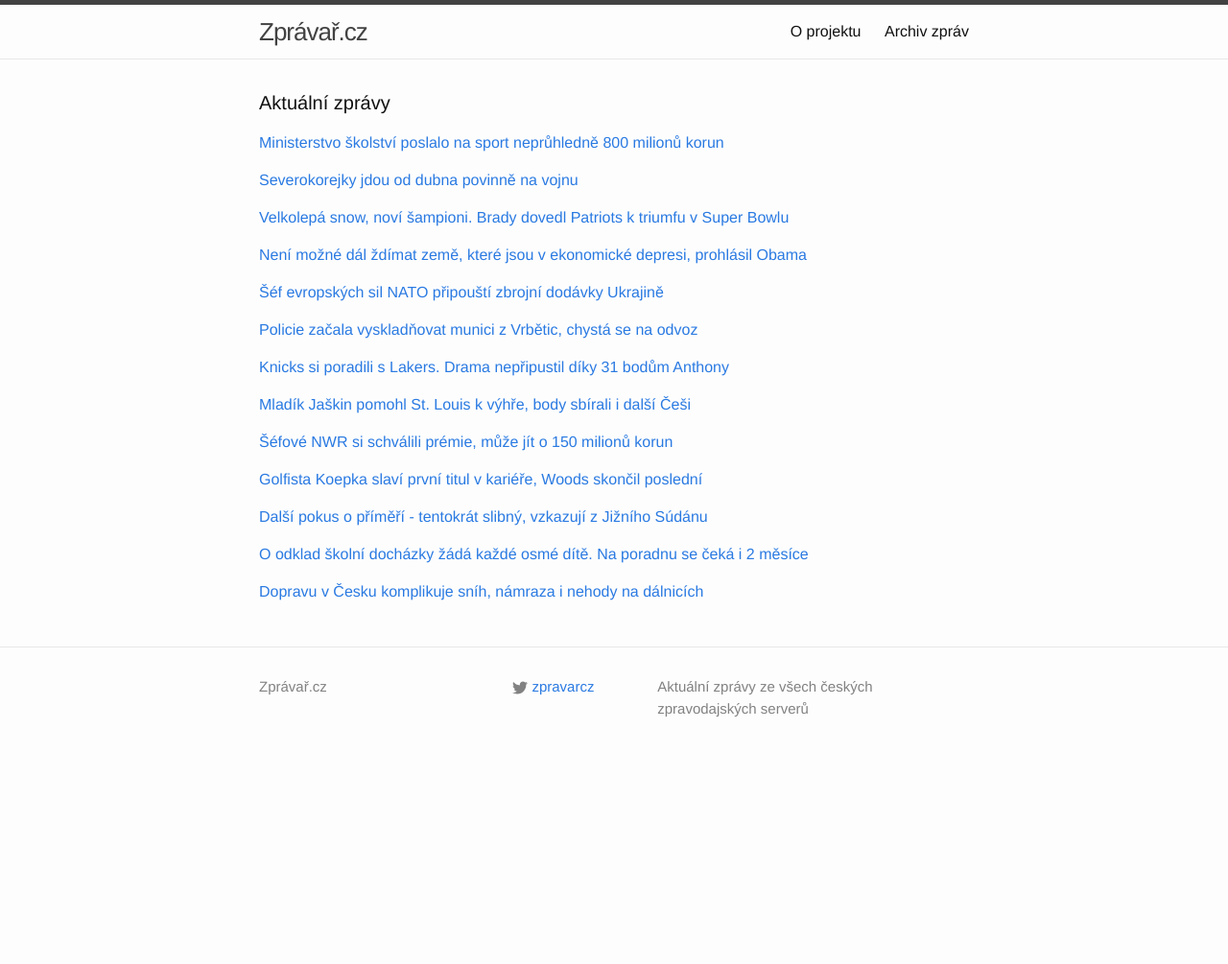
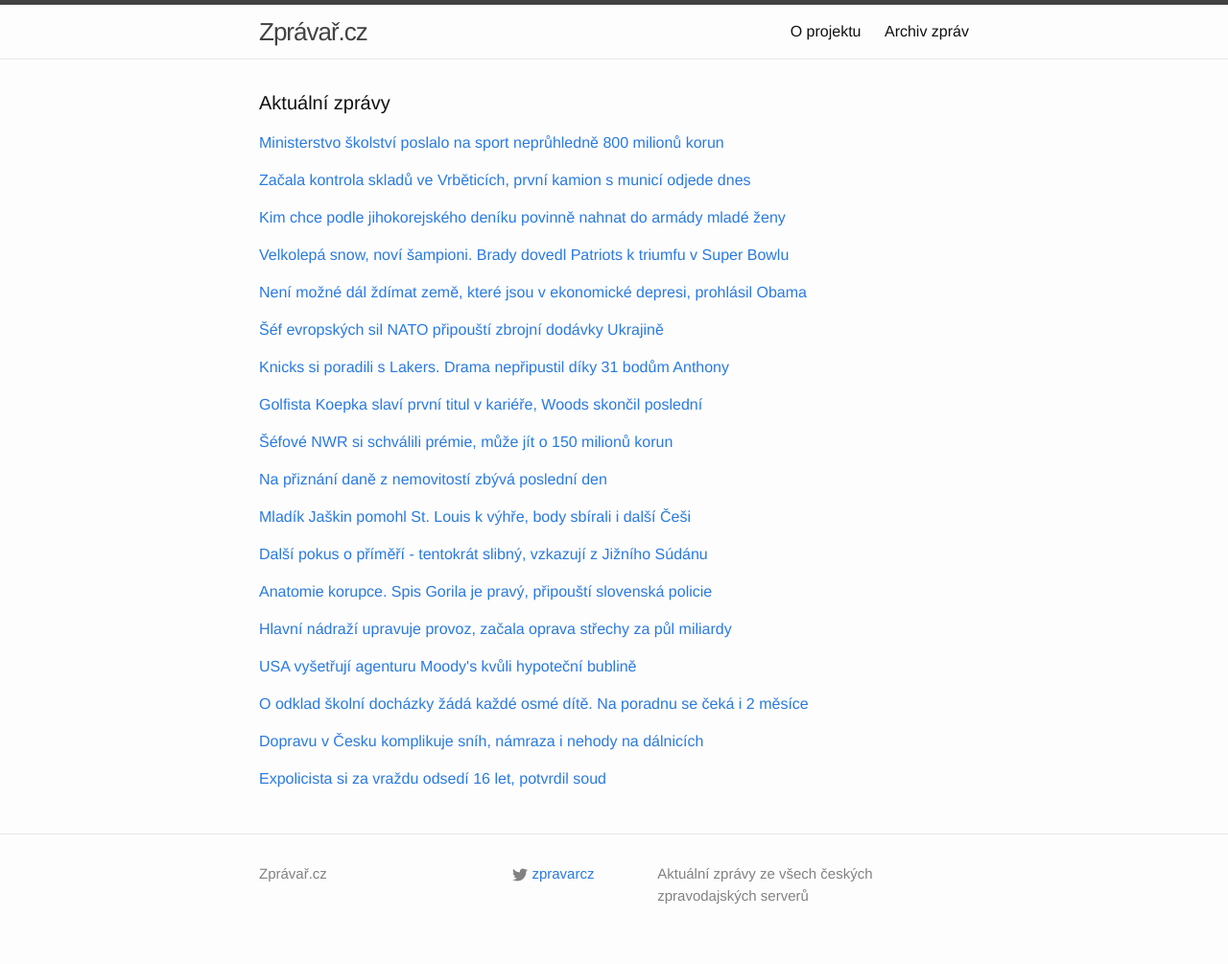
Before and after one commit to adliska/zpravar, a Jekyll site: the page built from index.html, in a window 1280 px wide. Shown: the whole page at 96% size. Built offline with Jekyll 4.4.1, drawn with Linux system fonts in a browser that asks for light colours; before the commit the page ends 900 px from its top, so only the background shows below that.

Commit message:
zpravar news update

```diff
--- a/index.html
+++ b/index.html
@@ -19,9 +19,22 @@ layout: default
 <li><a href=http://zpravy.idnes.cz/chyby-v-dotacich-ministerstva-skolstvi-na-sport-f6k-/domaci.aspx?c=A150202_072508_domaci_jj>Ministerstvo školství chybovalo v dotacích na sport, haprují stamiliony - zpravy.idnes.cz</a></li>
 <li><a href=http://sport.aktualne.cz/kontrolori-sli-po-dotacich-na-sport-a-nestacili-se-divit/r~56646314aa4211e49e4b0025900fea04/>Kontroloři šli po dotacích na sport. A nestačili se divit - sport.aktualne.cz</a></li>
 </ul>
-</div><p><a href="javascript:;" onclick="toggle_visibility('zpravy1')">Severokorejky jdou od dubna povinně na vojnu</a></p>
+</div><p><a href="javascript:;" onclick="toggle_visibility('zpravy1')">Začala kontrola skladů ve Vrběticích, první kamion s municí odjede dnes</a></p>
 <div id="zpravy1" style="display:none">
 <ul>
+<li><a href=http://zlin.idnes.cz/zacala-kontrola-municnich-skladu-ve-vlachovicich-vrbeticich-pra-/zlin-zpravy.aspx?c=A150131_2135787_zlin-zpravy_ras>Začala kontrola skladů ve Vrběticích, první kamion s municí odjede dnes - zlin.idnes.cz</a></li>
+<li><a href=http://zpravy.e15.cz/domaci/udalosti/policie-zacala-vyklizet-munici-z-vrbetickeho-skladu-akce-potrva-tydny-1158650>Policie začala vyklízet munici z vrbětického skladu, akce potrvá týdny - zpravy.e15.cz</a></li>
+<li><a href=http://domaci.ihned.cz/c1-63471270-zacalo-stehovani-vrbetickeho-skladu-prvni-kamion-s-munici-odjede-vecer>Začalo stěhování vrbětického skladu. První kamion s municí odjede večer - domaci.ihned.cz</a></li>
+<li><a href=http://www.denik.cz/z_domova/policie-zacala-s-vyskladnovanim-munice-z-arealu-ve-vrbeticich-20150202.html>Policie začala s vyskladňováním munice z areálu ve Vrběticích - www.denik.cz</a></li>
+<li><a href=http://www.lidovky.cz/policie-zacala-s-vyskladnovanim-munice-z-vrbetickeho-arealu-pls-/zpravy-domov.aspx?c=A150202_092908_ln_domov_mmu>Policie začala vyskladňovat munici z Vrbětic, chystá se na odvoz  - www.lidovky.cz</a></li>
+<li><a href=http://zpravy.aktualne.cz/regiony/zlinsky/policie-zacala-s-vyskladnovanim-munice-z-vrbetic/r~84313f74aab511e4ab15002590604f2e/>Policie začala s vyskladňováním munice z Vrbětic - zpravy.aktualne.cz</a></li>
+<li><a href=http://www.ceskenoviny.cz/zpravy/zpravy/policie-zacala-s-vyskladnovanim-munice-z-vrbetickeho-arealu/1176300>Policie začala s vyskladňováním munice z vrbětického areálu - www.ceskenoviny.cz</a></li>
+<li><a href=http://www.denik.cz/z_domova/ve-vrbeticich-dnes-zacne-vyskladnovani-munice-20150202.html>Ve Vrběticích dnes začne vyskladňování munice - www.denik.cz</a></li>
+</ul>
+</div><p><a href="javascript:;" onclick="toggle_visibility('zpravy2')">Kim chce podle jihokorejského deníku povinně nahnat do armády mladé ženy</a></p>
+<div id="zpravy2" style="display:none">
+<ul>
+<li><a href=http://zpravy.idnes.cz/kldr-podle-jihokorejskeho-listu-zavede-povinnou-vojenskou-sluzbu-pro-zeny-17l-/zahranicni.aspx?c=A150202_094654_zahranicni_im>Kim chce podle jihokorejského deníku povinně nahnat do armády mladé ženy - zpravy.idnes.cz</a></li>
 <li><a href=http://www.ceskatelevize.cz/ct24/svet/300306-severokorejky-jdou-od-dubna-povinne-na-vojnu/>Severokorejky jdou od dubna povinně na vojnu - www.ceskatelevize.cz</a></li>
 <li><a href=http://www.novinky.cz/zahranicni/svet/360424-severni-korea-posiluje-armadu-povinne-narukuji-zeny.html>Severní Korea posiluje armádu. Povinně narukují ženy - www.novinky.cz</a></li>
 <li><a href=http://zpravy.aktualne.cz/zahranici/severni-korea-posiluje-bezpecnost-do-armady-povolava-zeny/r~9bfac114aaad11e498be002590604f2e/>Severní Korea posiluje bezpečnost, do armády povolává ženy - zpravy.aktualne.cz</a></li>
@@ -29,8 +42,8 @@ layout: default
 <li><a href=http://zahranicni.ihned.cz/asie-a-pacifik-cina/c1-63470960-vek-17-az-20-let-vyska-142-centimetru-kldr-povolala-do-armady-i-zeny>Věk 17 až 20 let, výška 142 centimetrů. KLDR povolala do armády i ženy - zahranicni.ihned.cz</a></li>
 <li><a href=http://zahranicni.ihned.cz/asie-a-pacifik-cina/c1-63470960-vek-17-az-20-let-vyska-142-centimetru-kldr-zavedla-vojenskou-sluzbu-pro-zeny>Věk 17 až 20 let, výška 142 centimetrů. KLDR zavedla vojenskou službu pro ženy - zahranicni.ihned.cz</a></li>
 </ul>
-</div><p><a href="javascript:;" onclick="toggle_visibility('zpravy2')">Velkolepá snow, noví šampioni. Brady dovedl Patriots k triumfu v Super Bowlu</a></p>
-<div id="zpravy2" style="display:none">
+</div><p><a href="javascript:;" onclick="toggle_visibility('zpravy3')">Velkolepá snow, noví šampioni. Brady dovedl Patriots k triumfu v Super Bowlu</a></p>
+<div id="zpravy3" style="display:none">
 <ul>
 <li><a href=http://www.denik.cz/ostatni_sport/velkolepa-snow-novi-sampioni-brady-dovedl-patriots-k-triumfu-v-super-bowlu-20150.html>Velkolepá snow, noví šampioni. Brady dovedl Patriots k triumfu v Super Bowlu - www.denik.cz</a></li>
 <li><a href=http://www.rozhlas.cz/_zprava/hvezdny-brady-dovedl-patrioty-ke-ctvrtemu-triumfu-v-super-bowlu--1450472>Hvězdný Brady dovedl Patrioty ke čtvrtému triumfu v Super Bowlu - www.rozhlas.cz</a></li>
@@ -39,8 +52,8 @@ layout: default
 <li><a href=http://www.tyden.cz/rubriky/sport/ostatni-sporty/patrioti-ovladli-super-bowl-seattle-ztratil-velky-naskok_332052.html>Patrioti ovládli Super Bowl! Seattle ztratil velký náskok - www.tyden.cz</a></li>
 <li><a href=http://www.tyden.cz/rubriky/sport/ostatni-sporty/patrioti-ovladli-super-bowl-seattle-ztratil-desetibodovy-naskok_332052.html>Patrioti ovládli Super Bowl! Seattle ztratil desetibodový náskok - www.tyden.cz</a></li>
 </ul>
-</div><p><a href="javascript:;" onclick="toggle_visibility('zpravy3')">Není možné dál ždímat země, které jsou v ekonomické depresi, prohlásil Obama</a></p>
-<div id="zpravy3" style="display:none">
+</div><p><a href="javascript:;" onclick="toggle_visibility('zpravy4')">Není možné dál ždímat země, které jsou v ekonomické depresi, prohlásil Obama</a></p>
+<div id="zpravy4" style="display:none">
 <ul>
 <li><a href=http://zahranicni.ihned.cz/c1-63471190-neni-mozne-dal-zdimat-zeme-ktere-jsou-v-ekonomicke-depresi-prohlasil-obama>Není možné dál ždímat země, které jsou v ekonomické depresi, prohlásil Obama - zahranicni.ihned.cz</a></li>
 <li><a href=http://www.rozhlas.cz/_zprava/recky-ministr-financi-bude-po-parizi-jednat-o-reckem-dluhu-v-londyne--1450460>Řecký ministr financí bude po Paříži jednat o řeckém dluhu v Londýně - www.rozhlas.cz</a></li>
@@ -49,22 +62,14 @@ layout: default
 <li><a href=http://www.ceskenoviny.cz/zpravy/zpravy/obama-pry-vyjadril-pochopeni-pro-nektere-pozadavky-recka/1176226>Obama prý vyjádřil pochopení pro některé požadavky Řecka - www.ceskenoviny.cz</a></li>
 <li><a href=http://zpravy.e15.cz/domaci/politika/francie-recko-by-si-melo-vyjednat-nove-dohody-s-veriteli-1158474>Francie: Řecko by si mělo vyjednat nové dohody s věřiteli - zpravy.e15.cz</a></li>
 </ul>
-</div><p><a href="javascript:;" onclick="toggle_visibility('zpravy4')">Šéf evropských sil NATO připouští zbrojní dodávky Ukrajině</a></p>
-<div id="zpravy4" style="display:none">
+</div><p><a href="javascript:;" onclick="toggle_visibility('zpravy5')">Šéf evropských sil NATO připouští zbrojní dodávky Ukrajině</a></p>
+<div id="zpravy5" style="display:none">
 <ul>
 <li><a href=http://www.ceskatelevize.cz/ct24/svet/300299-sef-evropskych-sil-nato-pripousti-zbrojni-dodavky-ukrajine/>Šéf evropských sil NATO připouští zbrojní dodávky Ukrajině - www.ceskatelevize.cz</a></li>
 <li><a href=http://www.novinky.cz/zahranicni/evropa/360420-chut-vyzbrojit-ukrajinu-utocnymi-zbranemi-ve-spojenych-statech-sili.html>Chuť vyzbrojit Ukrajinu útočnými zbraněmi ve Spojených státech sílí - www.novinky.cz</a></li>
 <li><a href=http://zpravy.idnes.cz/zbrane-pro-ukrajinu-usa-0sr-/zahranicni.aspx?c=A150202_063454_zahranicni_jj>USA zvažují, že Ukrajině pošlou zbraně pro boj se separatisty - zpravy.idnes.cz</a></li>
 <li><a href=http://www.novinky.cz/zahranicni/evropa/360420-americti-predstavitele-a-evropsky-velitel-nato-se-priklaneji-k-vyzbrojeni-ukrajiny.html>Američtí představitelé a evropský velitel NATO se přiklánějí k vyzbrojení Ukrajiny  - www.novinky.cz</a></li>
 <li><a href=http://www.ceskenoviny.cz/zpravy/zpravy/v-usa-pry-sili-vule-po-vyzbrojeni-sil-kyjeva-proti-separatistum/1176227>V USA prý sílí vůle po vyzbrojení sil Kyjeva proti separatistům - www.ceskenoviny.cz</a></li>
-</ul>
-</div><p><a href="javascript:;" onclick="toggle_visibility('zpravy5')">Policie začala vyskladňovat munici z Vrbětic, chystá se na odvoz </a></p>
-<div id="zpravy5" style="display:none">
-<ul>
-<li><a href=http://www.lidovky.cz/policie-zacala-s-vyskladnovanim-munice-z-vrbetickeho-arealu-pls-/zpravy-domov.aspx?c=A150202_092908_ln_domov_mmu>Policie začala vyskladňovat munici z Vrbětic, chystá se na odvoz  - www.lidovky.cz</a></li>
-<li><a href=http://zpravy.aktualne.cz/regiony/zlinsky/policie-zacala-s-vyskladnovanim-munice-z-vrbetic/r~84313f74aab511e4ab15002590604f2e/>Policie začala s vyskladňováním munice z Vrbětic - zpravy.aktualne.cz</a></li>
-<li><a href=http://www.ceskenoviny.cz/zpravy/zpravy/policie-zacala-s-vyskladnovanim-munice-z-vrbetickeho-arealu/1176300>Policie začala s vyskladňováním munice z vrbětického areálu - www.ceskenoviny.cz</a></li>
-<li><a href=http://www.denik.cz/z_domova/ve-vrbeticich-dnes-zacne-vyskladnovani-munice-20150202.html>Ve Vrběticích dnes začne vyskladňování munice - www.denik.cz</a></li>
 </ul>
 </div><p><a href="javascript:;" onclick="toggle_visibility('zpravy6')">Knicks si poradili s Lakers. Drama nepřipustil díky 31 bodům Anthony</a></p>
 <div id="zpravy6" style="display:none">
@@ -74,13 +79,13 @@ layout: default
 <li><a href=http://www.sportovninoviny.cz/zpravy/anthony-pokoril-basketbalisty-lakers-31-body/1176282>Anthony pokořil basketbalisty Lakers 31 body - www.sportovninoviny.cz</a></li>
 <li><a href=http://sport.aktualne.cz/anthony-pokoril-basketbalisty-lakers-31-body/r~0756a66caab311e4b6d20025900fea04/>Anthony pokořil basketbalisty Lakers 31 body - sport.aktualne.cz</a></li>
 </ul>
-</div><p><a href="javascript:;" onclick="toggle_visibility('zpravy7')">Mladík Jaškin pomohl St. Louis k výhře, body sbírali i další Češi</a></p>
+</div><p><a href="javascript:;" onclick="toggle_visibility('zpravy7')">Golfista Koepka slaví první titul v kariéře, Woods skončil poslední</a></p>
 <div id="zpravy7" style="display:none">
 <ul>
-<li><a href=http://www.tyden.cz/rubriky/sport/hokej/nhl/mladik-jaskin-pomohl-st-louis-k-vyhre-body-sbirali-i-dalsi-cesi_332064.html>Mladík Jaškin pomohl St. Louis k výhře, body sbírali i další Češi - www.tyden.cz</a></li>
-<li><a href=http://www.rozhlas.cz/_zprava/jaskin-pomohl-v-nhl-golem-st-louis-v-tymu-je-velka-sila-musim-makat-rika--1450464>Jaškin pomohl v NHL gólem St. Louis. V týmu je velká síla, musím makat, říká - www.rozhlas.cz</a></li>
-<li><a href=http://www.denik.cz/hokej/jaskin-nasmeroval-v-nhl-st-louis-k-vyhre-20150202.html>Jaškin nasměroval v NHL St. Louis k výhře - www.denik.cz</a></li>
-<li><a href=http://www.sportovninoviny.cz/zpravy/jaskin-nasmeroval-v-nhl-st-louis-k-vyhre/1176252>Jaškin nasměroval v NHL St. Louis k výhře - www.sportovninoviny.cz</a></li>
+<li><a href=http://www.denik.cz/ostatni_sport/golfista-koepka-slavi-prvni-titul-v-kariere-woods-zcela-vyhorel-20150202.html>Golfista Koepka slaví první titul v kariéře, Woods skončil poslední - www.denik.cz</a></li>
+<li><a href=http://sport.idnes.cz/golf-scottsdale-koepka-07p-/sport-golf.aspx?c=A150202_082818_sport-golf_rou>Golfista Koepka se ve Scottsdale radoval z prvního titulu v kariéře - sport.idnes.cz</a></li>
+<li><a href=http://sport.aktualne.cz/golfista-koepka-vyhral-prvni-titul-woods-zklamal/r~286c12b0aaae11e49f60002590604f2e/>Golfista Koepka vyhrál první titul, Woods zklamal - sport.aktualne.cz</a></li>
+<li><a href=http://www.sportovninoviny.cz/zpravy/golfista-koepka-vybojoval-ve-scottsdale-prvni-titul-v-kariere/1176278>Golfista Koepka vybojoval ve Scottsdale první titul v kariéře - www.sportovninoviny.cz</a></li>
 </ul>
 </div><p><a href="javascript:;" onclick="toggle_visibility('zpravy8')">Šéfové NWR si schválili prémie, může jít o 150 milionů korun</a></p>
 <div id="zpravy8" style="display:none">
@@ -90,33 +95,69 @@ layout: default
 <li><a href=http://www.financninoviny.cz/zpravodajstvi/zpravy/e15-sefove-nwr-si-schvalili-premie-muze-jit-o-150-mil-8-lidem/1176234>E15: Šéfové NWR si schválili prémie, může jít o 150 mil. 8 lidem - www.financninoviny.cz</a></li>
 <li><a href=http://zpravy.e15.cz/byznys/prumysl-a-energetika/manazeri-ztratove-nwr-si-schvalili-tucne-premie-1158514>Manažeři ztrátové NWR si schválili tučné prémie - zpravy.e15.cz</a></li>
 </ul>
-</div><p><a href="javascript:;" onclick="toggle_visibility('zpravy9')">Golfista Koepka slaví první titul v kariéře, Woods skončil poslední</a></p>
+</div><p><a href="javascript:;" onclick="toggle_visibility('zpravy9')">Na přiznání daně z nemovitostí zbývá poslední den</a></p>
 <div id="zpravy9" style="display:none">
 <ul>
-<li><a href=http://www.denik.cz/ostatni_sport/golfista-koepka-slavi-prvni-titul-v-kariere-woods-zcela-vyhorel-20150202.html>Golfista Koepka slaví první titul v kariéře, Woods skončil poslední - www.denik.cz</a></li>
-<li><a href=http://sport.idnes.cz/golf-scottsdale-koepka-07p-/sport-golf.aspx?c=A150202_082818_sport-golf_rou>Golfista Koepka se ve Scottsdale radoval z prvního titulu v kariéře - sport.idnes.cz</a></li>
-<li><a href=http://sport.aktualne.cz/golfista-koepka-vyhral-prvni-titul-woods-zklamal/r~286c12b0aaae11e49f60002590604f2e/>Golfista Koepka vyhrál první titul, Woods zklamal - sport.aktualne.cz</a></li>
-<li><a href=http://www.sportovninoviny.cz/zpravy/golfista-koepka-vybojoval-ve-scottsdale-prvni-titul-v-kariere/1176278>Golfista Koepka vybojoval ve Scottsdale první titul v kariéře - www.sportovninoviny.cz</a></li>
+<li><a href=http://www.ceskatelevize.cz/ct24/ekonomika/300307-na-priznani-dane-z-nemovitosti-zbyva-posledni-den/>Na přiznání daně z nemovitostí zbývá poslední den - www.ceskatelevize.cz</a></li>
+<li><a href=http://www.novinky.cz/finance/360422-dnes-je-posledni-moznost-podat-priznani-k-dani-z-nemovitosti.html>Dnes je poslední možnost podat přiznání k dani z nemovitosti - www.novinky.cz</a></li>
+<li><a href=http://www.financninoviny.cz/zpravodajstvi/zpravy/dnes-je-posledni-termin-na-priznani-dane-z-nemovitych-veci/1176248>Dnes je poslední termín na přiznání daně z nemovitých věcí - www.financninoviny.cz</a></li>
+<li><a href=http://www.rozhlas.cz/_zprava/novym-vlastnikum-nemovitosti-zbyva-posledni-den-k-priznani-dane--1450456>Novým vlastníkům nemovitostí zbývá poslední den k přiznání daně - www.rozhlas.cz</a></li>
 </ul>
-</div><p><a href="javascript:;" onclick="toggle_visibility('zpravy10')">Další pokus o příměří - tentokrát slibný, vzkazují z Jižního Súdánu</a></p>
+</div><p><a href="javascript:;" onclick="toggle_visibility('zpravy10')">Mladík Jaškin pomohl St. Louis k výhře, body sbírali i další Češi</a></p>
 <div id="zpravy10" style="display:none">
+<ul>
+<li><a href=http://www.tyden.cz/rubriky/sport/hokej/nhl/mladik-jaskin-pomohl-st-louis-k-vyhre-body-sbirali-i-dalsi-cesi_332064.html>Mladík Jaškin pomohl St. Louis k výhře, body sbírali i další Češi - www.tyden.cz</a></li>
+<li><a href=http://www.rozhlas.cz/_zprava/jaskin-pomohl-v-nhl-golem-st-louis-v-tymu-je-velka-sila-musim-makat-rika--1450464>Jaškin pomohl v NHL gólem St. Louis. V týmu je velká síla, musím makat, říká - www.rozhlas.cz</a></li>
+<li><a href=http://www.denik.cz/hokej/jaskin-nasmeroval-v-nhl-st-louis-k-vyhre-20150202.html>Jaškin nasměroval v NHL St. Louis k výhře - www.denik.cz</a></li>
+<li><a href=http://www.sportovninoviny.cz/zpravy/jaskin-nasmeroval-v-nhl-st-louis-k-vyhre/1176252>Jaškin nasměroval v NHL St. Louis k výhře - www.sportovninoviny.cz</a></li>
+</ul>
+</div><p><a href="javascript:;" onclick="toggle_visibility('zpravy11')">Další pokus o příměří - tentokrát slibný, vzkazují z Jižního Súdánu</a></p>
+<div id="zpravy11" style="display:none">
 <ul>
 <li><a href=http://www.ceskatelevize.cz/ct24/svet/300303-dalsi-pokus-o-primeri-tentokrat-slibny-vzkazuji-z-jizniho-sudanu/>Další pokus o příměří - tentokrát slibný, vzkazují z Jižního Súdánu - www.ceskatelevize.cz</a></li>
 <li><a href=http://zpravy.aktualne.cz/zahranici/nadeje-zneprateleni-lidri-jizniho-sudanu-uzavreli-primeri/r~9319407eaaa411e490f70025900fea04/>Naděje? Znepřátelení lídři Jižního Súdánu uzavřeli příměří - zpravy.aktualne.cz</a></li>
 <li><a href=http://www.ceskenoviny.cz/zpravy/zpravy/zneprateleni-predstavitele-jizniho-sudanu-uzavreli-nove-primeri/1176225>Znepřátelení představitelé Jižního Súdánu uzavřeli nové příměří - www.ceskenoviny.cz</a></li>
 </ul>
-</div><p><a href="javascript:;" onclick="toggle_visibility('zpravy11')">O odklad školní docházky žádá každé osmé dítě. Na poradnu se čeká i 2 měsíce</a></p>
-<div id="zpravy11" style="display:none">
+</div><p><a href="javascript:;" onclick="toggle_visibility('zpravy12')">Anatomie korupce. Spis Gorila je pravý, připouští slovenská policie </a></p>
+<div id="zpravy12" style="display:none">
+<ul>
+<li><a href=http://www.lidovky.cz/anatomie-korupce-spis-gorila-je-pravy-pripousti-slovenska-policie-1fj-/zpravy-svet.aspx?c=A150202_100126_ln_zahranici_msl>Anatomie korupce. Spis Gorila je pravý, připouští slovenská policie  - www.lidovky.cz</a></li>
+<li><a href=http://www.ceskenoviny.cz/zpravy/zpravy/slovenska-policie-pripustila-pravost-dokumentu-popisujici-korupci/1176297>Slovenská policie připustila pravost dokumentů popisující korupci - www.ceskenoviny.cz</a></li>
+<li><a href=http://zahranicni.ihned.cz/evropa-slovensko/c1-63471210-dokumenty-spisu-gorila-jsou-do-znacne-miry-prave-potvrdila-slovenska-policie>Dokumenty spisu Gorila jsou do značné míry pravé, potvrdila slovenská policie - zahranicni.ihned.cz</a></li>
+</ul>
+</div><p><a href="javascript:;" onclick="toggle_visibility('zpravy13')">Hlavní nádraží upravuje provoz, začala oprava střechy za půl miliardy</a></p>
+<div id="zpravy13" style="display:none">
+<ul>
+<li><a href=http://praha.idnes.cz/oprava-strechy-hlavni-nadrazi-praha-db7-/praha-zpravy.aspx?c=A150131_2135952_praha-zpravy_mav>Hlavní nádraží upravuje provoz, začala oprava střechy za půl miliardy - praha.idnes.cz</a></li>
+<li><a href=http://www.rozhlas.cz/_zprava/v-praze-se-opravuje-strecha-hlavniho-nadrazi-rekonstrukce-meni-trasy-vlaku--1450544>V Praze se opravuje střecha Hlavního nádraží, rekonstrukce mění trasy vlaků - www.rozhlas.cz</a></li>
+<li><a href=http://www.ceskatelevize.cz/ct24/domaci/298992-na-hlavnim-nadrazi-zacina-vyluka-jizdni-rad-se-jeste-zmeni/>Na hlavním nádraží začíná výluka, jízdní řád se ještě změní - www.ceskatelevize.cz</a></li>
+</ul>
+</div><p><a href="javascript:;" onclick="toggle_visibility('zpravy14')">USA vyšetřují agenturu Moody's kvůli hypoteční bublině</a></p>
+<div id="zpravy14" style="display:none">
+<ul>
+<li><a href=http://www.novinky.cz/ekonomika/360427-usa-vysetruji-agenturu-moody-s-kvuli-hypotecni-bubline.html>USA vyšetřují agenturu Moody's kvůli hypoteční bublině - www.novinky.cz</a></li>
+<li><a href=http://zpravy.e15.cz/byznys/finance-a-bankovnictvi/cena-za-krizi-s-p-zaplati-pres-miliardu-urady-vysetruji-i-moody-s-1158644>Cena za krizi: S&P zaplatí přes miliardu, úřady vyšetřují i Moody's - zpravy.e15.cz</a></li>
+<li><a href=http://www.financninoviny.cz/zpravodajstvi/zpravy/wsj-usa-zkoumaji-vysetruji-moody-s-kvuli-hypotecnim-papirum/1176277>WSJ: USA zkoumají vyšetřují Moody's kvůli hypotečním papírům - www.financninoviny.cz</a></li>
+</ul>
+</div><p><a href="javascript:;" onclick="toggle_visibility('zpravy15')">O odklad školní docházky žádá každé osmé dítě. Na poradnu se čeká i 2 měsíce</a></p>
+<div id="zpravy15" style="display:none">
 <ul>
 <li><a href=http://www.rozhlas.cz/_zprava/o-odklad-skolni-dochazky-zada-kazde-osme-dite-na-poradnu-se-ceka-i-2-mesice--1450450>O odklad školní docházky žádá každé osmé dítě. Na poradnu se čeká i 2 měsíce - www.rozhlas.cz</a></li>
 <li><a href=http://www.rozhlas.cz/_zprava/o-odklad-skolni-dochazky-zada-kazde-osme-dite-na-poradnu-se-ceka-i-dva-mesice--1450450>O odklad školní docházky žádá každé osmé dítě. Na poradnu se čeká i dva měsíce - www.rozhlas.cz</a></li>
 <li><a href=http://www.rozhlas.cz/_zprava/o-odklad-skolni-dochazky-zada-kazde-osme-dite-posudek-z-poradny-tva-i-dva-mesice--1450450>O odklad školní docházky žádá každé osmé dítě. Posudek z poradny tvá i dva měsíce - www.rozhlas.cz</a></li>
 </ul>
-</div><p><a href="javascript:;" onclick="toggle_visibility('zpravy12')">Dopravu v Česku komplikuje sníh, námraza i nehody na dálnicích</a></p>
-<div id="zpravy12" style="display:none">
+</div><p><a href="javascript:;" onclick="toggle_visibility('zpravy16')">Dopravu v Česku komplikuje sníh, námraza i nehody na dálnicích</a></p>
+<div id="zpravy16" style="display:none">
 <ul>
 <li><a href=http://www.novinky.cz/domaci/360425-dopravu-v-cesku-komplikuje-snih-namraza-i-nehody-na-dalnicich.html>Dopravu v Česku komplikuje sníh, námraza i nehody na dálnicích - www.novinky.cz</a></li>
 <li><a href=http://www.ceskenoviny.cz/zpravy/zpravy/sjizdnost-silnici-misty-komplikuje-snezeni/1176258>Sjízdnost silnici místy komplikuje sněžení - www.ceskenoviny.cz</a></li>
 <li><a href=http://www.ceskenoviny.cz/zpravy/zpravy/silnice-druhe-a-treti-tridy-na-vsetinsku-pokryva-zledovately-snih/1176258>Sjízdnost silnici místy komplikuje sněžení - www.ceskenoviny.cz</a></li>
 </ul>
+</div><p><a href="javascript:;" onclick="toggle_visibility('zpravy17')">Expolicista si za vraždu odsedí 16 let, potvrdil soud</a></p>
+<div id="zpravy17" style="display:none">
+<ul>
+<li><a href=http://zpravy.aktualne.cz/domaci/expolicista-si-za-vrazdu-odsedi-16-let-potvrdil-soud/r~1769b470aaba11e490f70025900fea04/>Expolicista si za vraždu odsedí 16 let, potvrdil soud - zpravy.aktualne.cz</a></li>
+<li><a href=http://www.ceskenoviny.cz/zpravy/zpravy/byvaly-policista-si-za-vrazdu-v-plzni-odpyka-16-let-potvrdil-ns/1176303>Bývalý policista si za vraždu v Plzni odpyká 16 let, potvrdil NS - www.ceskenoviny.cz</a></li>
+<li><a href=http://www.novinky.cz/krimi/360431-expolicista-babyka-ktery-zavrazdil-manzelku-si-definitivne-odsedi-16-let.html>Expolicista Babyka, který zavraždil manželku, si definitivně odsedí 16 let - www.novinky.cz</a></li>
+</ul>
 </div></div>
```
